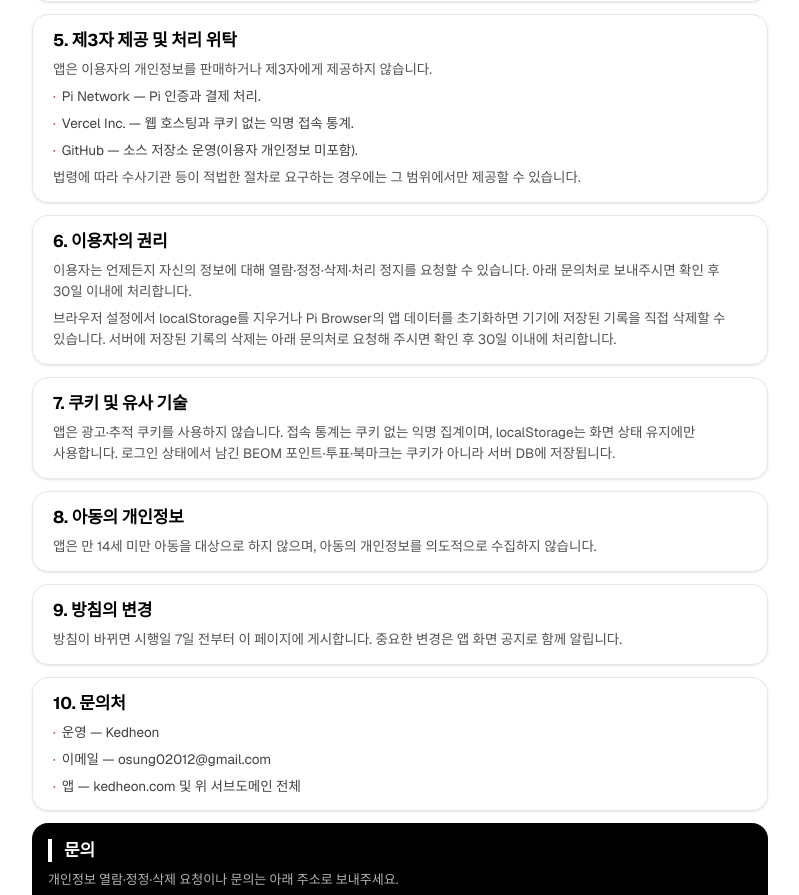
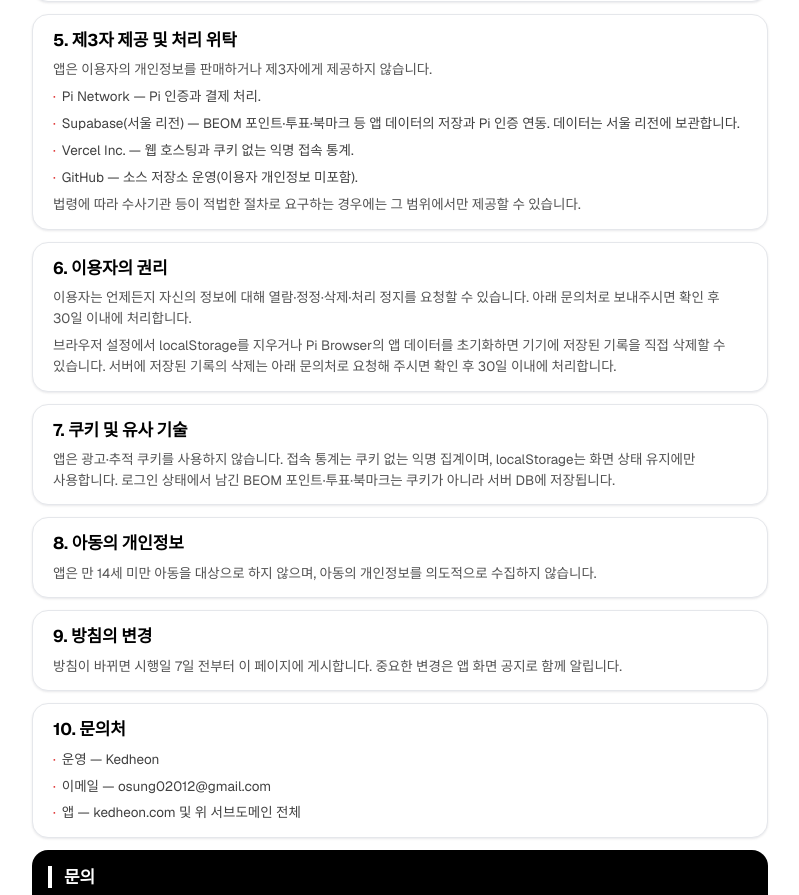
Before and after one commit to osung02012-ai/kedheon-final, a Next.js app: page /privacy in a window 1280 px wide. Shown: the part 1403-2298 px from the top of the page, without its empty margins (240-1039 px from the left). Built offline with nearby package versions, Linux system fonts and the light colour scheme.

Commit message:
docs(privacy): 5항 처리위탁자에 Supabase(서울 리전) 추가 (한·영)

```diff
--- a/app/privacy/PrivacyDoc.tsx
+++ b/app/privacy/PrivacyDoc.tsx
@@ -135,6 +135,10 @@ const KO_SECTIONS: Section[] = [
       {
         type: 'li',
         text: 'Pi Network — Pi 인증과 결제 처리.',
+      },
+      {
+        type: 'li',
+        text: 'Supabase(서울 리전) — BEOM 포인트·투표·북마크 등 앱 데이터의 저장과 Pi 인증 연동. 데이터는 서울 리전에 보관합니다.',
       },
       {
         type: 'li',
@@ -291,6 +295,10 @@ const EN_SECTIONS: Section[] = [
         text: 'We do not sell or share your personal information with third parties.',
       },
       { type: 'li', text: 'Pi Network — authentication and payment processing.' },
+      {
+        type: 'li',
+        text: 'Supabase (Seoul region) — storage of app data such as BEOM points, votes and bookmarks, and Pi sign-in integration. Data is kept in the Seoul region.',
+      },
       { type: 'li', text: 'Vercel Inc. — web hosting and cookie-free anonymous analytics.' },
       { type: 'li', text: 'GitHub — source repository hosting (contains no user personal data).' },
       {
```
